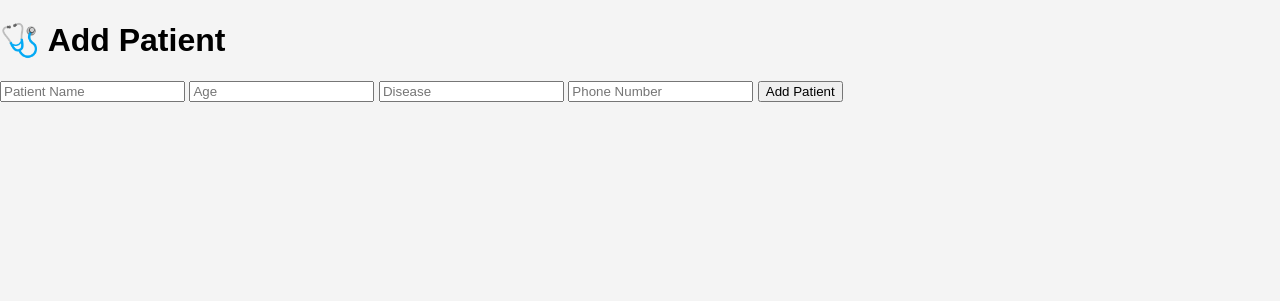
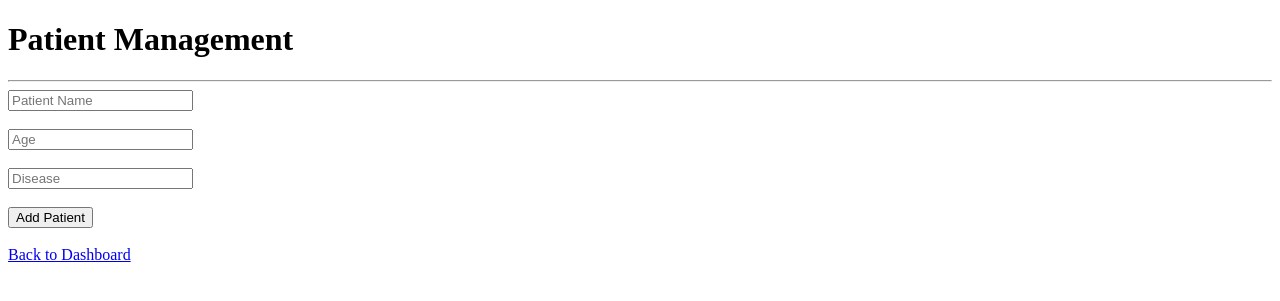
Before and after one commit to swathi04721/Hospital-Management-System, a Flask app: template templates/patients.html in a window 1280 px wide. Shown: the top 301 px of the page. Run offline with Flask 3, Linux system fonts and the light colour scheme; the template is opened without the code that fills it, so the values that code supplies are empty; some libraries are stand-ins or nearby versions.

Commit message:
fixed app

```diff
--- a/app.py
+++ b/app.py
@@ -26,6 +26,24 @@ def login():
 @app.route('/dashboard')
 def dashboard():
     return render_template('dashboard.html')
+@app.route('/patients')
+def patients():
+    return render_template('patients.html')
+@app.route('/add_patient', methods=['POST'])
+def add_patient():
+
+    name = request.form['name']
+    age = request.form['age']
+    disease = request.form['disease']
+
+    cur.execute(
+        "INSERT INTO patients (name, age, disease) VALUES (%s, %s, %s)",
+        (name, age, disease)
+    )
+
+    conn.commit()
+
+    return redirect('/patients')
 
 if __name__ == '__main__':
     app.run(debug=True)
--- a/templates/patients.html
+++ b/templates/patients.html
@@ -1,32 +1,32 @@
 <!DOCTYPE html>
 <html>
-
 <head>
     <title>Patients</title>
-    <link rel="stylesheet" href="{{ url_for('static', filename='style.css') }}">
 </head>
-
 <body>
 
-<div class="login-box">
+    <h1>Patient Management</h1>
 
-    <h1>🩺 Add Patient</h1>
+    <hr>
 
     <form action="/add_patient" method="POST">
 
         <input type="text" name="name" placeholder="Patient Name" required>
+        <br><br>
 
         <input type="number" name="age" placeholder="Age" required>
+        <br><br>
 
         <input type="text" name="disease" placeholder="Disease" required>
-
-        <input type="text" name="phone" placeholder="Phone Number" required>
+        <br><br>
 
         <button type="submit">Add Patient</button>
 
     </form>
 
-</div>
+    <br>
+
+    <a href="/dashboard">Back to Dashboard</a>
 
 </body>
 </html>
```
